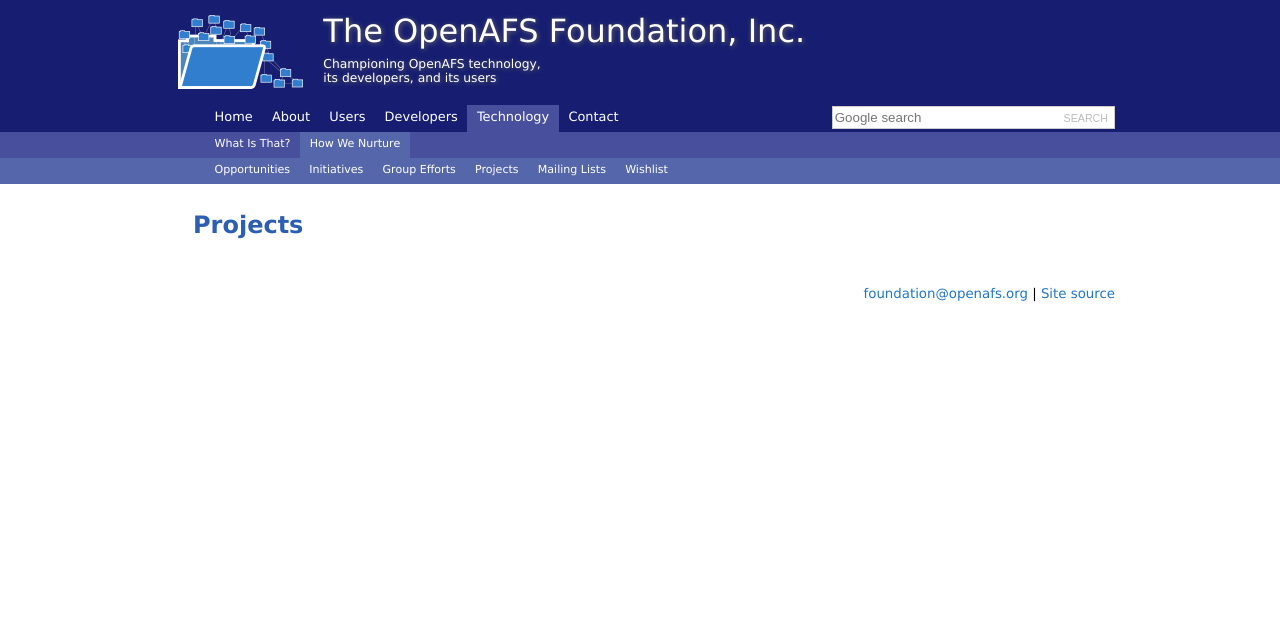
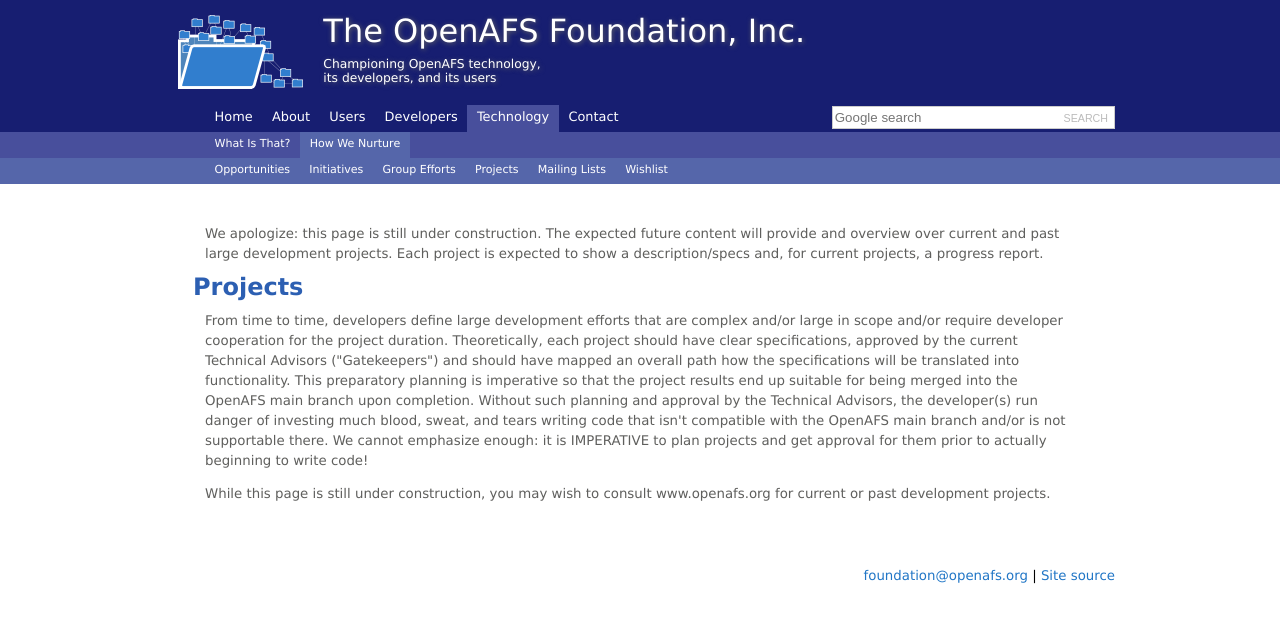
Before and after one commit to openafsfoundation/openafsfoundation.org, a Jekyll site: the page built from tech/projects/index.md, in a window 1280 px wide. Shown: the top 623 px of the page. Built offline with Jekyll 4.4.1, drawn with Linux system fonts in a browser that asks for light colours.

Commit message:
construction page, intended future content; def and purpose of "Projects"

```diff
--- a/tech/projects/index.md
+++ b/tech/projects/index.md
@@ -3,4 +3,10 @@
 nav: [tech,how]
 ---
 
+We apologize: this page is still under construction.  The expected future content will provide and overview over current and past large development projects.  Each project is expected to show a description/specs and, for current projects, a progress report.
+
 ## Projects ##
+
+From time to time, developers define large development efforts that are complex and/or large in scope and/or require developer cooperation for the project duration.  Theoretically, each project should have clear specifications, approved by the current Technical Advisors ("Gatekeepers") and should have mapped an overall path how the specifications will be translated into functionality.  This preparatory planning is imperative so that the project results end up suitable for being merged into the OpenAFS main branch upon completion.  Without such planning and approval by the Technical Advisors, the developer(s) run danger of investing much blood, sweat, and tears writing code that isn't compatible with the OpenAFS main branch and/or is not supportable there.  We cannot emphasize enough: it is IMPERATIVE to plan projects and get approval for them prior to actually beginning to write code!
+
+While this page is still under construction, you may wish to consult www.openafs.org for current or past development projects.
```
